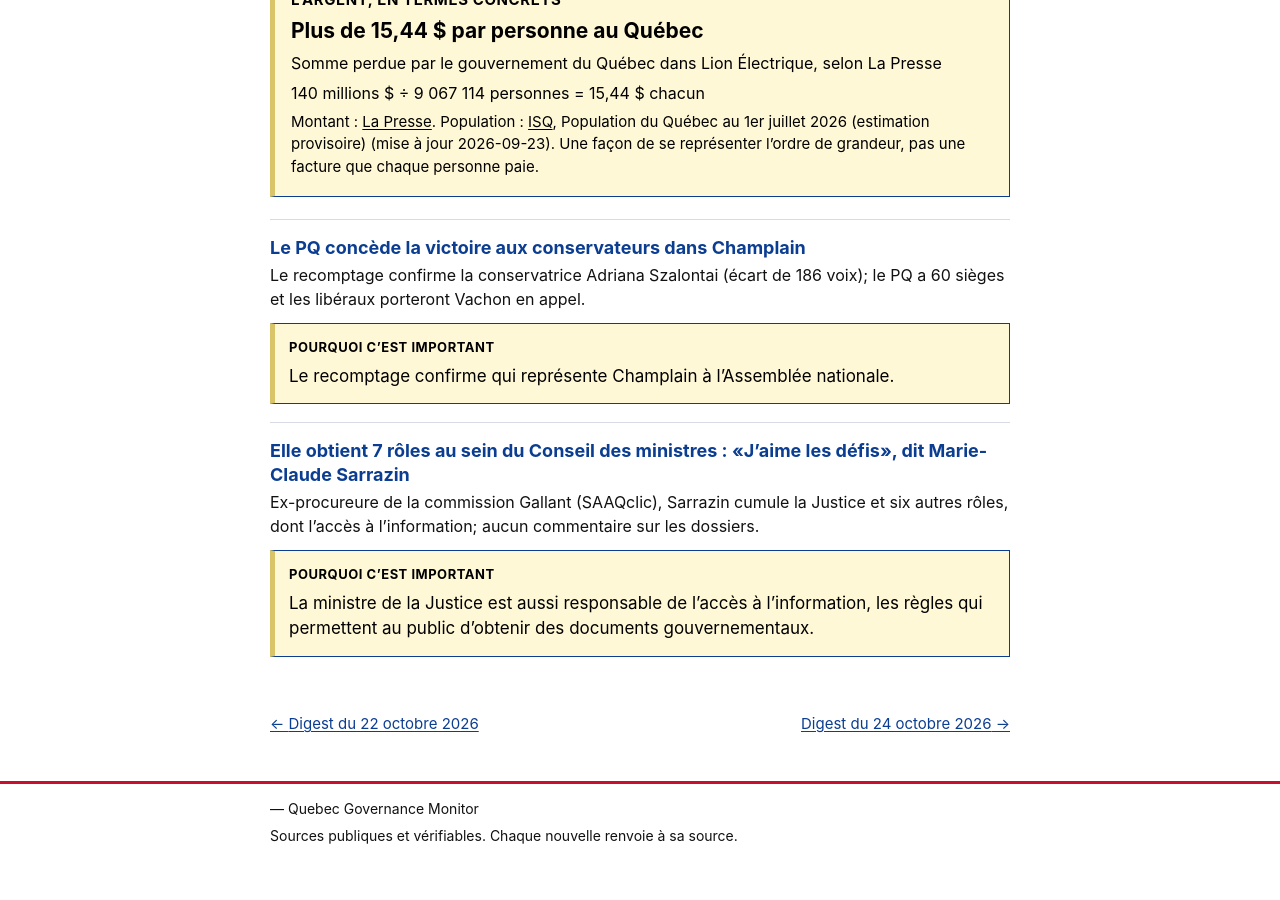
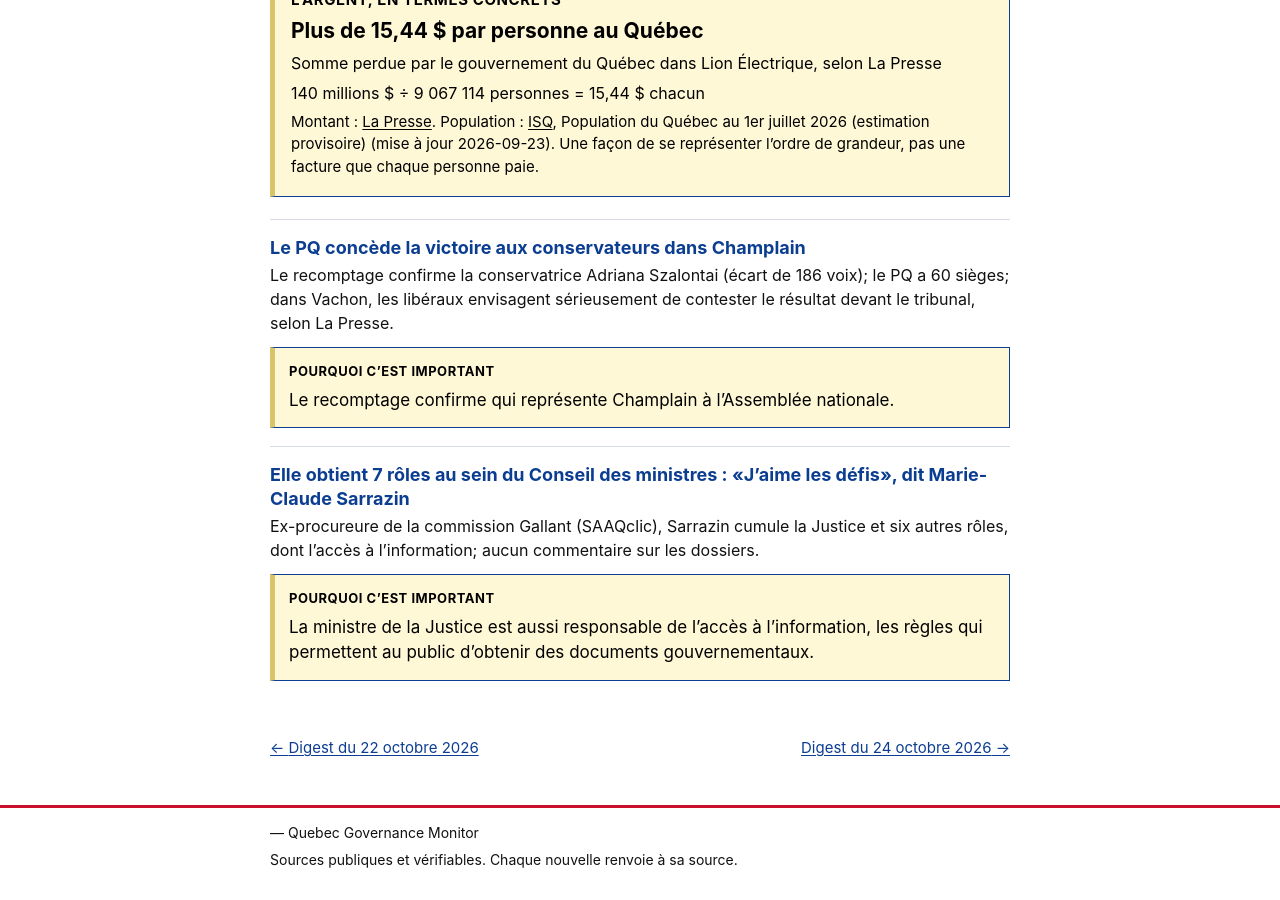
Before and after one commit to quebec-taxpayer/news-alerts, a Jekyll site: the page built from _posts/2026-10-23-digest.md, in a window 1280 px wide and 900 px high, scrolled down 2444 px. Built offline with Jekyll 4.4.1, drawn with Linux system fonts in a browser that asks for light colours; before the commit the page ends 3320 px from its top, so only the background shows below that.

Commit message:
Oct 23: soften Vachon line to match La Presse (Liberals seriously considering a court challenge)

```diff
--- a/_posts/2026-10-23-digest.md
+++ b/_posts/2026-10-23-digest.md
@@ -16,7 +16,7 @@ stories:
   - {"id": "s-e7b70a7e", "url": "https://www.journaldemontreal.com/2026/10/22/vente-dalcool-aux-mineurs-le-controle-fait-defaut-dans-les-zones-saq", "headline": "Vente d’alcool aux mineurs: le contrôle ferait défaut dans les Zones SAQ", "title_en": "Vente d’alcool aux mineurs: le contrôle ferait défaut dans les Zones SAQ", "title_fr": "Vente d’alcool aux mineurs: le contrôle ferait défaut dans les Zones SAQ", "outlet": "Le Journal de Montréal", "category": "crown-it", "importance": 3, "summary_fr": "Selon une étude payée par le syndicat de la SAQ, l’âge ne serait pas vérifié dans 70 % des cas; la SAQ dit ne pas l’avoir reçue.", "summary_en": "According to a study paid for by the SAQ union, ID was reportedly not checked in 70% of cases; the SAQ says it hasn’t received it.", "featured": 3}
   - {"id": "s-a2f5ab2c", "url": "https://lautorite.qc.ca/grand-public/salle-de-presse/actualites/fiche-dactualite/manquements-lies-a-une-entente-dindication-de-client-le-tmf-impose-des-mesures-a-marie-josee-tremblay-et-a-steeve-poulin", "headline": "Manquements liés à une entente d’indication de client – Le TMF impose des mesures à Marie-Josée Tremblay et à Steeve Poulin", "title_en": "Manquements liés à une entente d’indication de client – Le TMF impose des mesures à Marie-Josée Tremblay et à Steeve Poulin", "title_fr": "Manquements liés à une entente d’indication de client – Le TMF impose des mesures à Marie-Josée Tremblay et à Steeve Poulin", "outlet": "Autorité des marchés financiers", "category": "justice", "importance": 2, "summary_fr": "Entente approuvée par le Tribunal : Tremblay paie 25 000 $, perd son inscription et est suspendue trois mois; Poulin paie 12 500 $.", "summary_en": "Settlement approved by the tribunal: Tremblay pays $25,000, loses her registration and is suspended three months; Poulin pays $12,500.", "why_fr": "Les règles sur les ententes d’indication de clients protègent les acheteurs de produits financiers; le tribunal a approuvé une entente avec des sanctions.", "why_en": "Rules on client referrals protect people who buy financial products; the tribunal approved a settlement with penalties.", "featured": 0}
   - {"id": "s-12e32b9f", "url": "https://www.lapresse.ca/affaires/entreprises/2026-10-22/perquisition-de-la-grc/lion-electrique-toujours-au-neutre.php", "headline": "Perquisition de la GRC – Lion Électrique toujours au neutre", "title_en": "Perquisition de la GRC – Lion Électrique toujours au neutre", "title_fr": "Perquisition de la GRC – Lion Électrique toujours au neutre", "outlet": "La Presse", "category": "justice", "importance": 2, "summary_fr": "Systèmes toujours inaccessibles, Lion ne peut redémarrer vendredi; l’enquête de la GRC vise la période avant 2024. Aucune accusation; Québec a perdu plus de 140 M$.", "summary_en": "Systems still inaccessible, Lion can’t restart Friday; the RCMP probe covers the period before 2024. No charges; Quebec lost over $140M.", "why_fr": "Selon La Presse, Québec a perdu plus de 140 M$ dans Lion; les employés ne peuvent pas reprendre le travail tant que les systèmes sont inaccessibles.", "why_en": "The Quebec government lost more than $140M on Lion, according to La Presse; employees cannot return to work while its systems are inaccessible.", "featured": 0}
-  - {"id": "s-140a7c1d", "url": "https://ici.radio-canada.ca/nouvelle/2295200/pq-champlain-election-conservateur", "headline": "Le PQ concède la victoire aux conservateurs dans Champlain", "title_en": "Le PQ concède la victoire aux conservateurs dans Champlain", "title_fr": "Le PQ concède la victoire aux conservateurs dans Champlain", "outlet": "Radio-Canada", "category": "government", "importance": 2, "summary_fr": "Le recomptage confirme la conservatrice Adriana Szalontai (écart de 186 voix); le PQ a 60 sièges et les libéraux porteront Vachon en appel.", "summary_en": "The recount confirms Conservative Adriana Szalontai (186-vote margin); the PQ holds 60 seats and the Liberals will appeal the Vachon result.", "why_fr": "Le recomptage confirme qui représente Champlain à l’Assemblée nationale.", "why_en": "The recount confirms who represents Champlain at the National Assembly.", "featured": 0}
+  - {"id": "s-140a7c1d", "url": "https://ici.radio-canada.ca/nouvelle/2295200/pq-champlain-election-conservateur", "headline": "Le PQ concède la victoire aux conservateurs dans Champlain", "title_en": "Le PQ concède la victoire aux conservateurs dans Champlain", "title_fr": "Le PQ concède la victoire aux conservateurs dans Champlain", "outlet": "Radio-Canada", "category": "government", "importance": 2, "summary_fr": "Le recomptage confirme la conservatrice Adriana Szalontai (écart de 186 voix); le PQ a 60 sièges; dans Vachon, les libéraux envisagent sérieusement de contester le résultat devant le tribunal, selon La Presse.", "summary_en": "The recount confirms Conservative Adriana Szalontai (186-vote margin); the PQ holds 60 seats; in Vachon, the Liberals are seriously considering a court challenge of the result, according to La Presse.", "why_fr": "Le recomptage confirme qui représente Champlain à l’Assemblée nationale.", "why_en": "The recount confirms who represents Champlain at the National Assembly.", "featured": 0}
   - {"id": "s-15816674", "url": "https://www.tvanouvelles.ca/2026/10/22/elle-obtient-7-roles-au-sein-du-conseil-des-ministres--jaime-les-defis-dit-marie-claude-sarrazin", "headline": "Elle obtient 7 rôles au sein du Conseil des ministres : «J’aime les défis», dit Marie-Claude Sarrazin", "title_en": "Elle obtient 7 rôles au sein du Conseil des ministres : «J’aime les défis», dit Marie-Claude Sarrazin", "title_fr": "Elle obtient 7 rôles au sein du Conseil des ministres : «J’aime les défis», dit Marie-Claude Sarrazin", "outlet": "TVA Nouvelles", "category": "government", "importance": 3, "summary_fr": "Ex-procureure de la commission Gallant (SAAQclic), Sarrazin cumule la Justice et six autres rôles, dont l’accès à l’information; aucun commentaire sur les dossiers.", "summary_en": "A former Gallant commission (SAAQclic) lawyer, Sarrazin holds Justice plus six other roles, including access to information; no comment on specific files yet.", "why_fr": "La ministre de la Justice est aussi responsable de l’accès à l’information, les règles qui permettent au public d’obtenir des documents gouvernementaux.", "why_en": "The Justice minister is also responsible for access to information, the rules that let the public obtain government documents.", "featured": 0}
 ---
 <section class="digest-section">
@@ -68,7 +68,7 @@ stories:
 </article>
 <article class="story" id="s-140a7c1d">
 <h3><a href="https://ici.radio-canada.ca/nouvelle/2295200/pq-champlain-election-conservateur">Le PQ concède la victoire aux conservateurs dans Champlain</a></h3>
-<p class="l-fr summary" lang="fr">Le recomptage confirme la conservatrice Adriana Szalontai (écart de 186 voix); le PQ a 60 sièges et les libéraux porteront Vachon en appel.</p><p class="l-en summary" lang="en">The recount confirms Conservative Adriana Szalontai (186-vote margin); the PQ holds 60 seats and the Liberals will appeal the Vachon result.</p>
+<p class="l-fr summary" lang="fr">Le recomptage confirme la conservatrice Adriana Szalontai (écart de 186 voix); le PQ a 60 sièges; dans Vachon, les libéraux envisagent sérieusement de contester le résultat devant le tribunal, selon La Presse.</p><p class="l-en summary" lang="en">The recount confirms Conservative Adriana Szalontai (186-vote margin); the PQ holds 60 seats; in Vachon, the Liberals are seriously considering a court challenge of the result, according to La Presse.</p>
 <div class="callout why"><p class="callout-label"><span class="l-fr" lang="fr">Pourquoi c’est important</span><span class="l-en" lang="en">Why it matters</span></p><p class="l-fr" lang="fr">Le recomptage confirme qui représente Champlain à l’Assemblée nationale.</p><p class="l-en" lang="en">The recount confirms who represents Champlain at the National Assembly.</p></div>
 </article>
 <article class="story" id="s-15816674">
```
